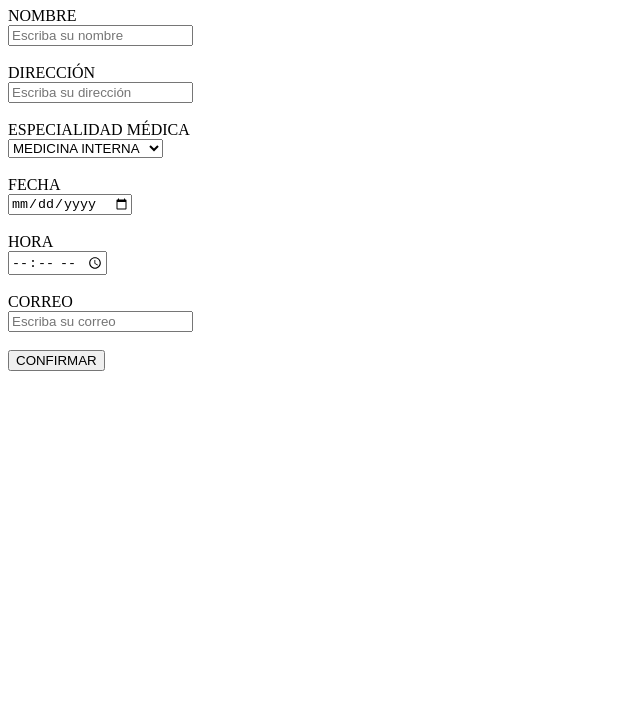
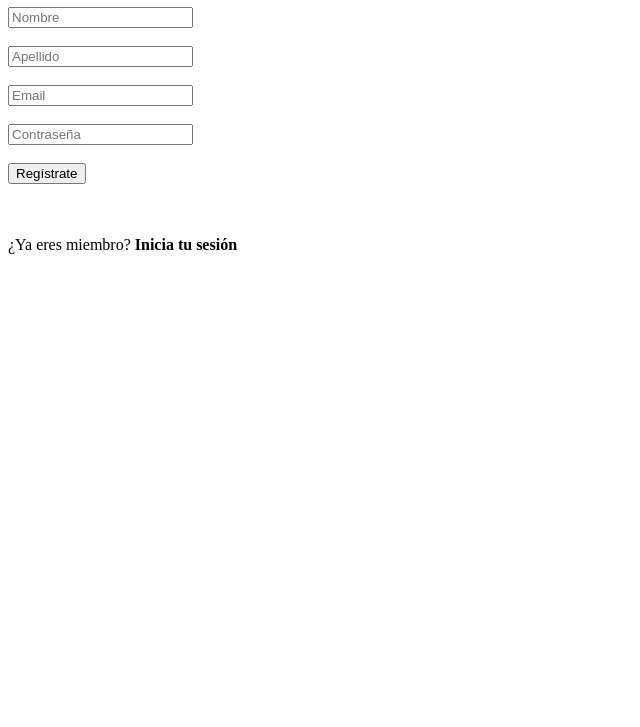
Before and after one commit to dpintor-00/DarienP_Ex_M2S2, a plain HTML site: page index.html in a window 1280 px wide. Shown: the part 73-800 px from the top of the page, without its empty margins (0-640 px from the left). Drawn offline with Linux system fonts and the light colour scheme.

Commit message:
Evaluación completa

```diff
--- a/index.html
+++ b/index.html
@@ -3,47 +3,29 @@
 <head>
     <meta charset="UTF-8">
     <meta name="viewport" content="width=device-width, initial-scale=1.0">
-    <title>Reserva de hora</title>
+    <title>Registro</title>
 </head>
 <body>
-    <h1>FORMULARIO</h1>
-    <form action="redireccion.html" method="post">
-        <label for="nombre">NOMBRE</label>
-        <br>
-        <input type="text" name="nombre" id="nombre" placeholder="Escriba su nombre" required>
+    <h1>Regístrate</h1>
+    <form action="" method="post">
+        <input type="text" name="nombre" id="nombre" placeholder="Nombre" required>
         <br>
         <br>
-        <label for="direccion">DIRECCIÓN</label>
-        <br>
-        <input type="text" name="direccion" id="direccion" placeholder="Escriba su dirección" required>
+        <input type="text" name="apellido" id="apellido" placeholder="Apellido" required>
         <br>
         <br>
-        <label for="especialidad">ESPECIALIDAD MÉDICA</label>
-        <br>
-        <select name="especialidad" id="especialidad">
-            <option value="medicinai">MEDICINA INTERNA</option>
-            <option value="medicinag">MEDICINA GENERAL</option>
-            <option value="traumatologia">TRAUMATOLOGÍA</option>
-            <option value="nutricionista">NUTRICIONISTA</option>
-        </select>
+        <input type="email" name="correo" id="correo" placeholder="Email" required>
         <br>
         <br>
-        <label for="fecha">FECHA</label>
-        <br>
-        <input type="date" name="fecha" id="fecha" required>
+        <input type="password" name="contrasena" id="contrasena" placeholder="Contraseña" required>
         <br>
         <br>
-        <label for="hora">HORA</label>
-        <br>
-        <input type="time" name="hora" id="hora" required>
-        <br>
-        <br>
-        <label for="correo">CORREO</label>
-        <br>
-        <input type="email" name="correo" id="correo" placeholder="Escriba su correo" required>
-        <br>
-        <br>
-        <input type="submit" value="CONFIRMAR">
+        <input type="submit" value="Regístrate">
     </form>
+    <br>
+    <br>
+    <p>
+        ¿Ya eres miembro? <b>Inicia tu sesión</b>
+    </p>
 </body>
 </html>
```
Also changed, not shown: redireccion.html (deleted, +0 -11 lines), 1 other file.
